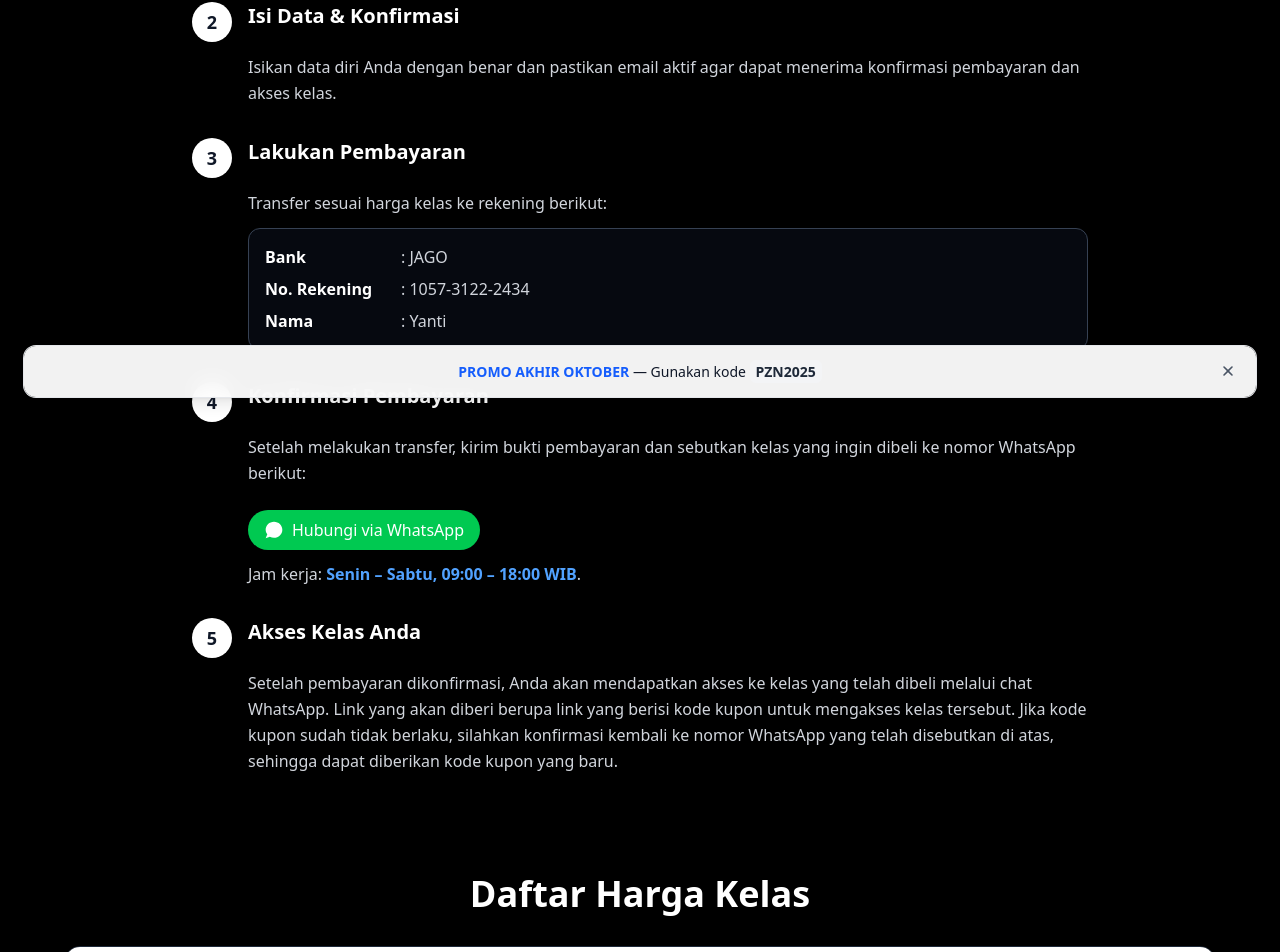
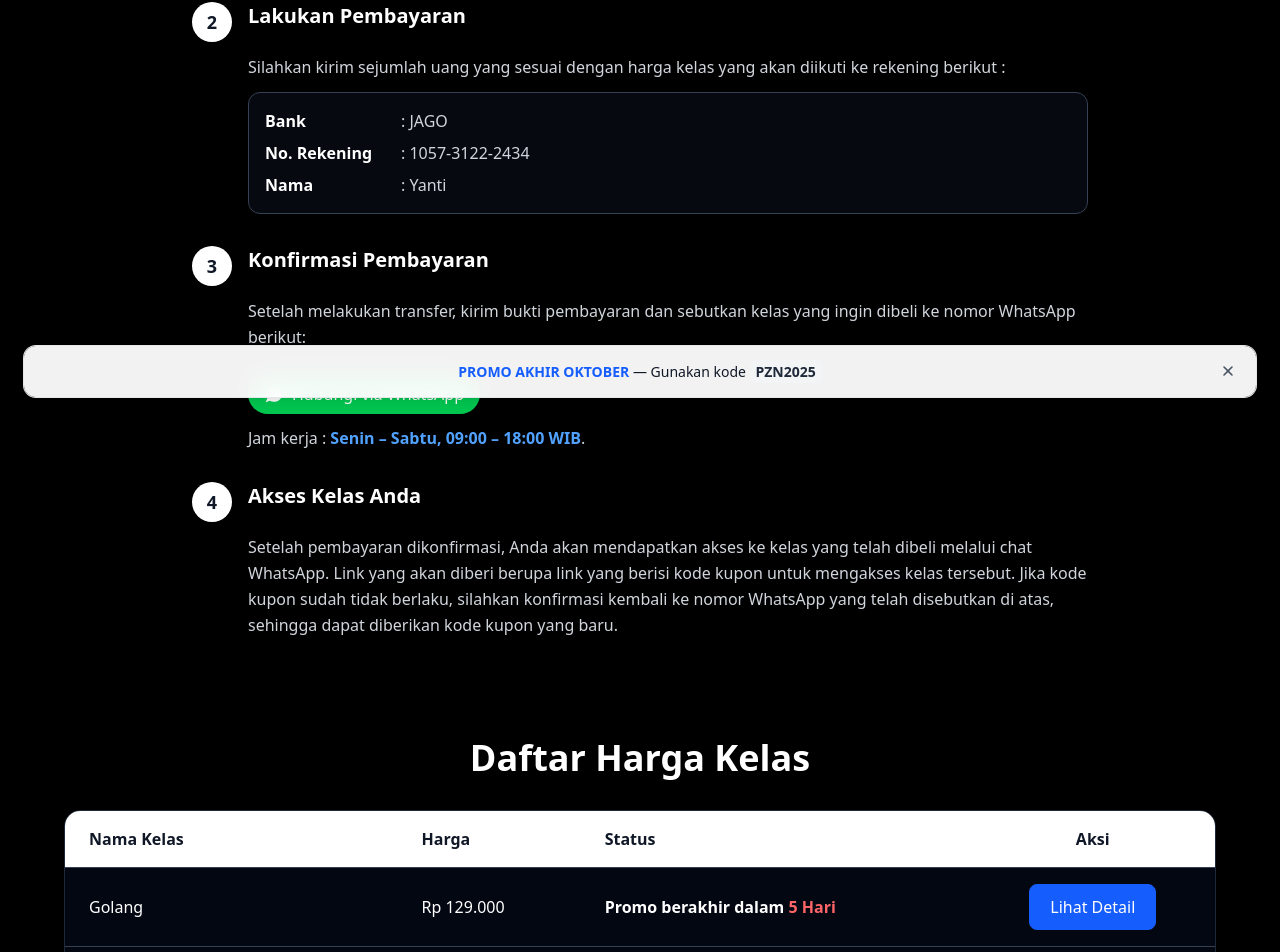
Before and after one commit to pzn-labs/pzn-company-profile, a SvelteKit app: page /cara-pembayaran in a window 1280 px wide. Shown: the part 387-1339 px from the top of the page. Built offline with nearby package versions, Linux system fonts and the light colour scheme.

Commit message:
perbaikan halaman

```diff
--- a/src/routes/cara-pembayaran/+page.svelte
+++ b/src/routes/cara-pembayaran/+page.svelte
@@ -7,11 +7,11 @@
 	let kelasList = [
 		{ nama: "Golang", harga: "Rp 129.000", slug: "golang" },
 		{ nama: "Java Dasar", harga: "Rp 129.000", slug: "java-dasar" },
-		{ nama: "Node.js", harga: "Rp 129.000", slug: "nodejs" },
+		{ nama: "Node.js", harga: "Rp 129.000", slug: "node.js" },
 		{ nama: "Laravel", harga: "Rp 129.000", slug: "laravel" },
 		{ nama: "MySQL", harga: "Rp 129.000", slug: "mysql" },
 		{ nama: "Docker Basics", harga: "Rp 129.000", slug: "docker-basics" },
-		{ nama: "HTML, CSS dan JavaScript", harga: "Rp 129.000", slug: "html-css-javascript" },
+		{ nama: "HTML, CSS dan JavaScript", harga: "Rp 129.000", slug: "html,-css-dan-javascript" },
 		{ nama: "VueJS", harga: "Rp 129.000", slug: "vuejs" },
 		{ nama: "PHP", harga: "Rp 129.000", slug: "php" },
 		{ nama: "Spring Boot", harga: "Rp 129.000", slug: "spring-boot" },
@@ -29,7 +29,7 @@
 		{ nama: "OpenApi", harga: "Rp 129.000", slug: "openapi" },
 		{ nama: "RestFullAPI", harga: "Rp 129.000", slug: "restfullapi" },
 		{ nama: "HTTP", harga: "Rp 129.000", slug: "http" },
-		{ nama: "Python", harga: "Rp 129.000", slug: "python" },
+		{ nama: "Python", harga: "Rp 129.000", slug: "phyton" },
 		{ nama: "Svelte", harga: "Rp 129.000", slug: "svelte" },
 		{ nama: "Bootstrap", harga: "Rp 129.000", slug: "bootstrap" },
 		{ nama: "Rust", harga: "Rp 129.000", slug: "rust" },
@@ -95,21 +95,16 @@
 				},
 				{
 					no: 2,
-					title: 'Isi Data & Konfirmasi',
-					desc: 'Isikan data diri Anda dengan benar dan pastikan email aktif agar dapat menerima konfirmasi pembayaran dan akses kelas.'
+					title: 'Lakukan Pembayaran',
+					desc: 'Silahkan kirim sejumlah uang yang sesuai dengan harga kelas yang akan diikuti ke rekening berikut :'
 				},
 				{
 					no: 3,
-					title: 'Lakukan Pembayaran',
-					desc: 'Transfer sesuai harga kelas ke rekening berikut:'
-				},
-				{
-					no: 4,
 					title: 'Konfirmasi Pembayaran',
 					desc: 'Setelah melakukan transfer, kirim bukti pembayaran dan sebutkan kelas yang ingin dibeli ke nomor WhatsApp berikut:'
 				},
 				{
-					no: 5,
+					no: 4,
 					title: 'Akses Kelas Anda',
 					desc: 'Setelah pembayaran dikonfirmasi, Anda akan mendapatkan akses ke kelas yang telah dibeli melalui chat WhatsApp. Link yang akan diberi berupa link yang berisi kode kupon untuk mengakses kelas tersebut. Jika kode kupon sudah tidak berlaku, silahkan konfirmasi kembali ke nomor WhatsApp yang telah disebutkan di atas, sehingga dapat diberikan kode kupon yang baru.'
 				}
@@ -132,8 +127,8 @@
 						{@html step.desc}
 					</p>
 
-					<!-- Tambahan untuk langkah 3 -->
-					{#if step.no === 3}
+					<!-- Tambahan untuk langkah 2 -->
+					{#if step.no === 2}
 						<div class="rounded-xl p-4 border border-gray-700 bg-gray-900/40 mb-2 ml-14 sm:ml-14">
 							<div class="space-y-2 text-sm sm:text-base text-gray-300">
 								<div class="flex flex-wrap sm:flex-nowrap gap-2">
@@ -152,8 +147,8 @@
 						</div>
 					{/if}
 
-					<!-- Tambahan untuk langkah 4 -->
-					{#if step.no === 4}
+					<!-- Tambahan untuk langkah 3 -->
+					{#if step.no === 3}
 						<div class="ml-14 sm:ml-14">
 							<a
 								href="https://wa.me/6285161745660"
@@ -174,7 +169,7 @@
 							</a>
 
 							<p class="mt-3 text-gray-300 text-sm sm:text-base">
-								Jam kerja:
+								Jam kerja :
 								<span class="font-semibold text-blue-400">Senin – Sabtu, 09:00 – 18:00 WIB</span>.
 							</p>
 						</div>
@@ -184,6 +179,7 @@
 		</ol>
 	</div>
 </section>
+
 
 
 <!-- SECTION: Daftar Harga -->
@@ -204,7 +200,7 @@
 
 				<tbody class="bg-gray-950">
 					{#each kelasList as kelas}
-						<tr class="border-t border-gray-700 hover:bg-gray-800 transition">
+						<tr class="border-t border-gray-700 hover:bg-gray-900 transition">
 							<td class="py-4 px-6">{kelas.nama}</td>
 							<td class="py-4 px-6">{kelas.harga}</td>
 
@@ -219,7 +215,7 @@
 							<td class="py-4 px-6 text-center">
 								<a
 									href={`${base}/kelas/${kelas.slug}`}
-									class="inline-block bg-blue-600 hover:bg-blue-700 text-white font-medium py-2.5 px-5 rounded-lg transition"
+									class="inline-block bg-blue-600 hover:bg-gray-950 hover:text-blue-400 border border-blue-600 hover:border:blue-400 text-white font-medium py-2.5 px-5 rounded-lg transition"
 								>
 									Lihat Detail
 								</a>
--- a/src/routes/kelas/[slug]/+page.svelte
+++ b/src/routes/kelas/[slug]/+page.svelte
@@ -1958,9 +1958,14 @@
 
 <!-- Tombol Beli Sekarang (Mobile Sticky) -->
 <div class="fixed bottom-0 left-0 right-0 bg-white text-gray-900 py-2 px-4 flex justify-between items-center lg:hidden z-50 shadow-lg border-t border-gray-200">
-  <!-- Harga -->
+  <!-- Harga + Link -->
   <div class="flex flex-col">
-    <p class="text-[10px] text-gray-600 font-medium">Beli Sekarang</p>
+    <a
+      href="{base}/cara-pembayaran"
+      class="text-[10px] text-blue-600 font-semibold hover:text-blue-500 transition"
+    >
+      Daftar Sekarang
+    </a>
 
     <div class="flex items-baseline gap-1">
       <p class="text-sm font-bold text-gray-900">
@@ -1975,13 +1980,15 @@
     </div>
   </div>
 
-  <!-- Tombol -->
-  <button
+  <!-- Tombol Beli Sekarang -->
+  <a
+    href="{base}/cara-pembayaran"
     class="bg-gray-900 text-white font-medium px-4 py-2 rounded-lg text-xs hover:bg-transparent border border-gray-900 hover:text-blue-400 hover:border-blue-400 transition"
   >
-    Beli Sekarang
-  </button>
+    Daftar Sekarang
+  </a>
 </div>
+
 
 </section>
 
```
